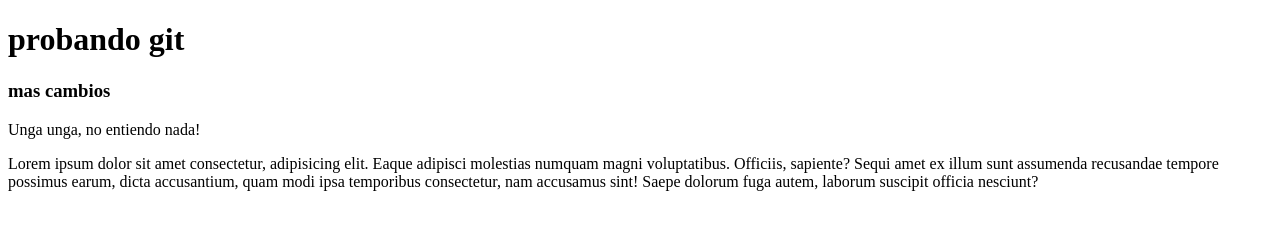
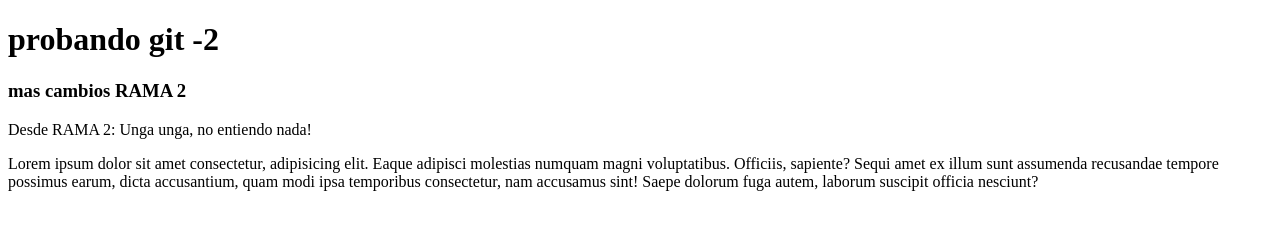
Before and after one commit to AlbertProfeIronhack/codigogit, a plain HTML site: page index.html in a window 1280 px wide. Drawn offline with Linux system fonts and the light colour scheme.

Commit message:
modificados textos en rama 2

```diff
--- a/index.html
+++ b/index.html
@@ -6,9 +6,9 @@
     <title>Document</title>
 </head>
 <body>
-    <h1>probando git</h1>
-    <h3>mas cambios</h3>
-    <p> Unga unga, no entiendo nada! </p>
+    <h1>probando git -2</h1>
+    <h3>mas cambios RAMA 2</h3>
+    <p> Desde RAMA 2: Unga unga, no entiendo nada! </p>
     <p>Lorem ipsum dolor sit amet consectetur, adipisicing elit. Eaque adipisci molestias numquam magni voluptatibus. Officiis, sapiente? Sequi amet ex illum sunt assumenda recusandae tempore possimus earum, dicta accusantium, quam modi ipsa temporibus consectetur, nam accusamus sint! Saepe dolorum fuga autem, laborum suscipit officia nesciunt?</p>
 </body>
 </html>
```
